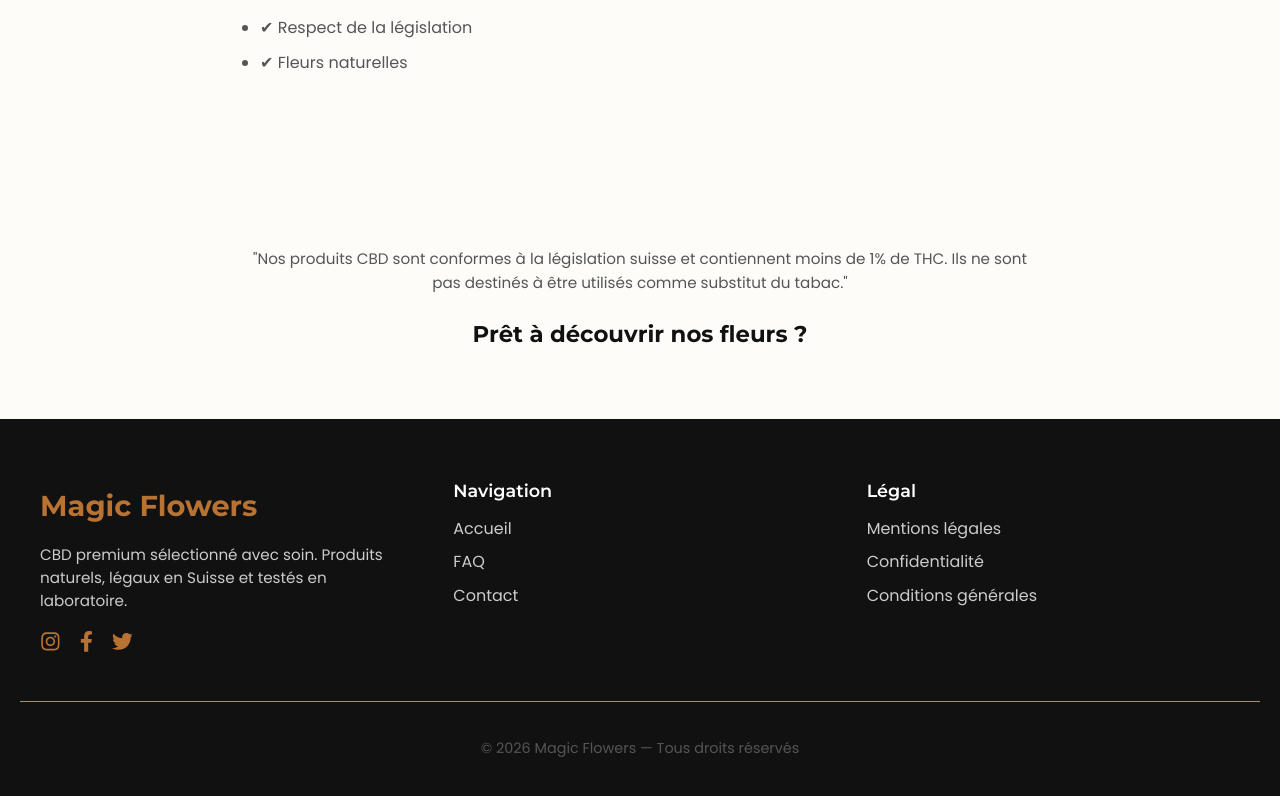
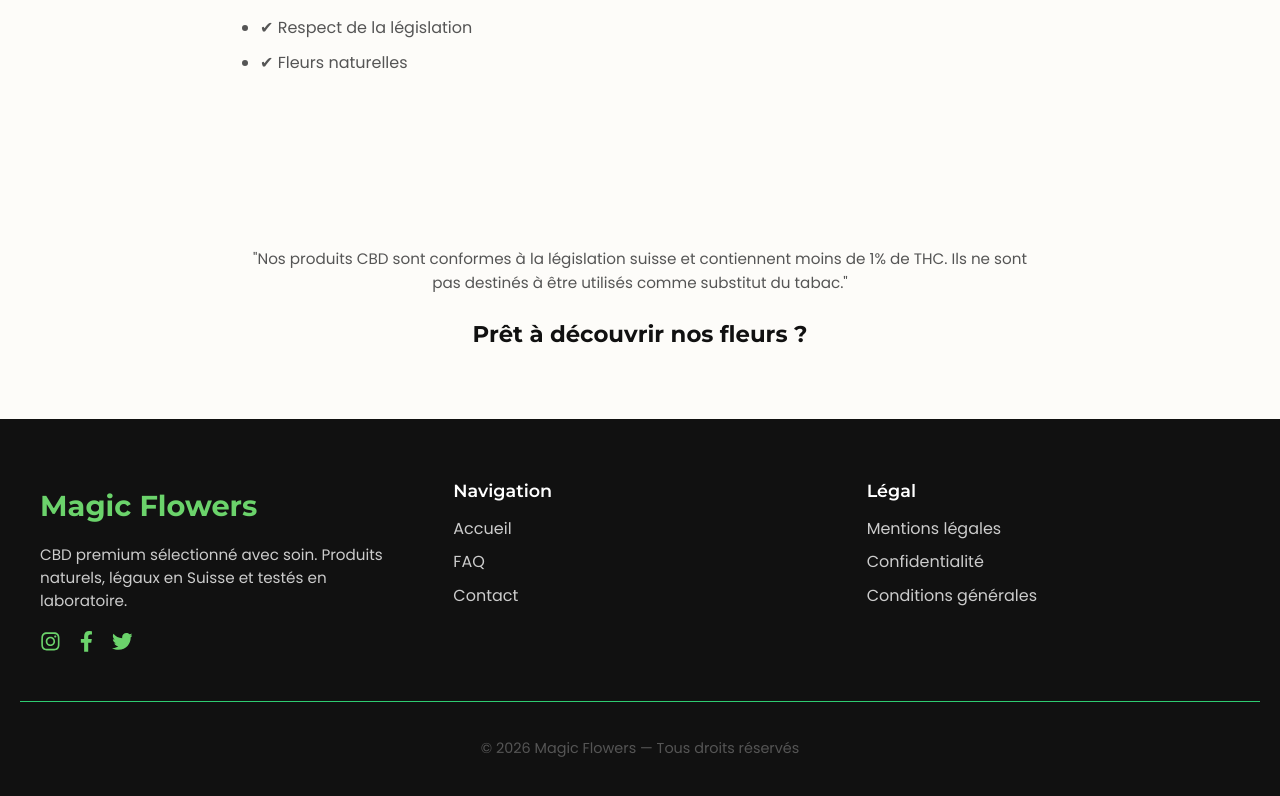
Before and after one commit to LesRhabilleurs/Magic-Flowers, a React (Vite) app: page / in a window 1280 px wide. Shown: the part 2293-3089 px from the top of the page. Built offline with nearby package versions, Linux system fonts and the light colour scheme.

Commit message:
Update Footer.css

```diff
--- a/src/components/Footer.css
+++ b/src/components/Footer.css
@@ -27,7 +27,7 @@
   font-family: 'Montserrat', sans-serif;
   font-weight: 700;
   font-size: 1.8rem;
-  color: #b87333; /* cuivre premium */
+  color: #6bd36b; /* cuivre premium */
   margin-bottom: 15px;
   text-decoration: none;
 }
@@ -47,7 +47,7 @@
 }
 
 .footer-social a {
-  color: #b87333; /* cuivre premium */
+  color: #6bd36b; /* cuivre premium */
   font-size: 1.3rem;
   transition: transform 0.2s, color 0.2s;
   text-decoration: none;
@@ -76,7 +76,7 @@
 }
 
 .footer-column a:hover {
-  color: #b87333; /* cuivre au hover */
+  color: #6bd36b; /* cuivre au hover */
 }
 
 /* Bas du footer */
```
